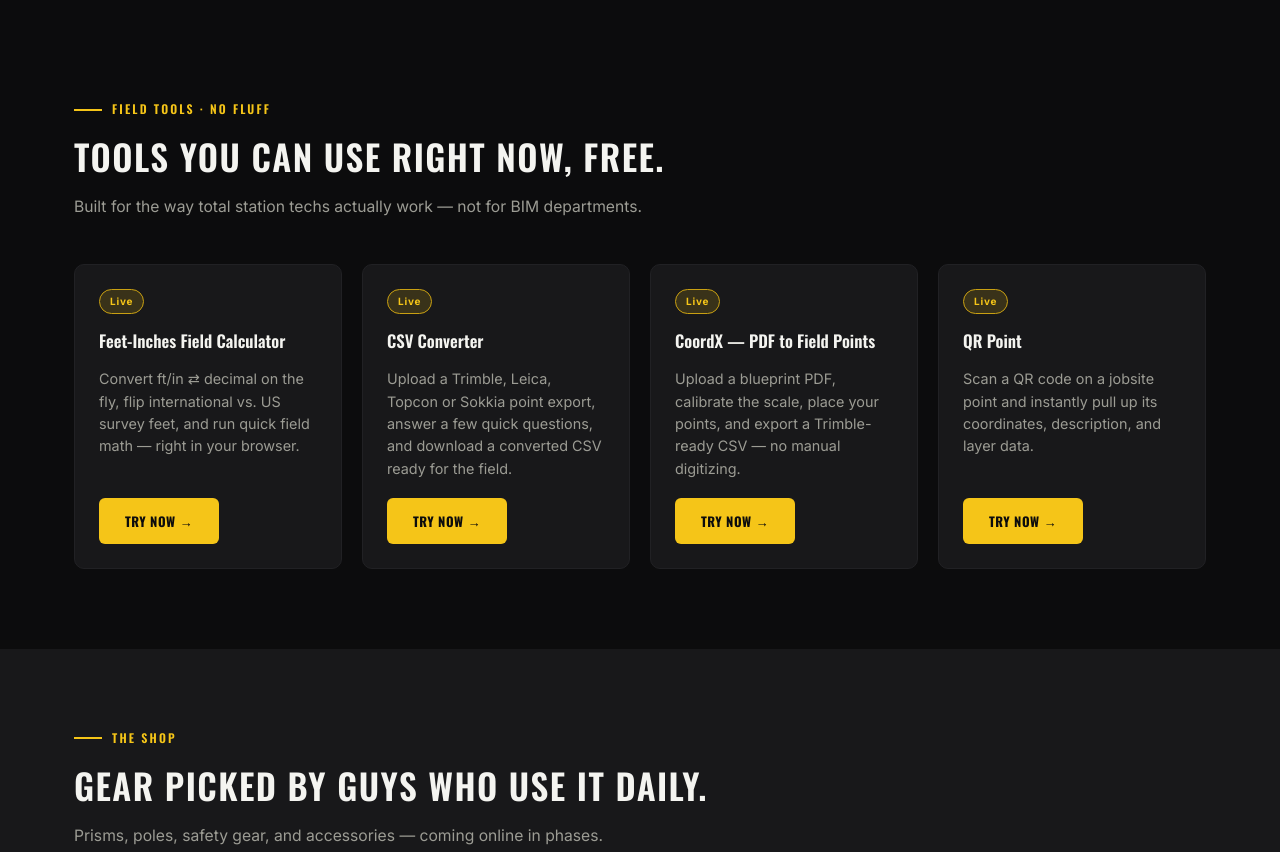
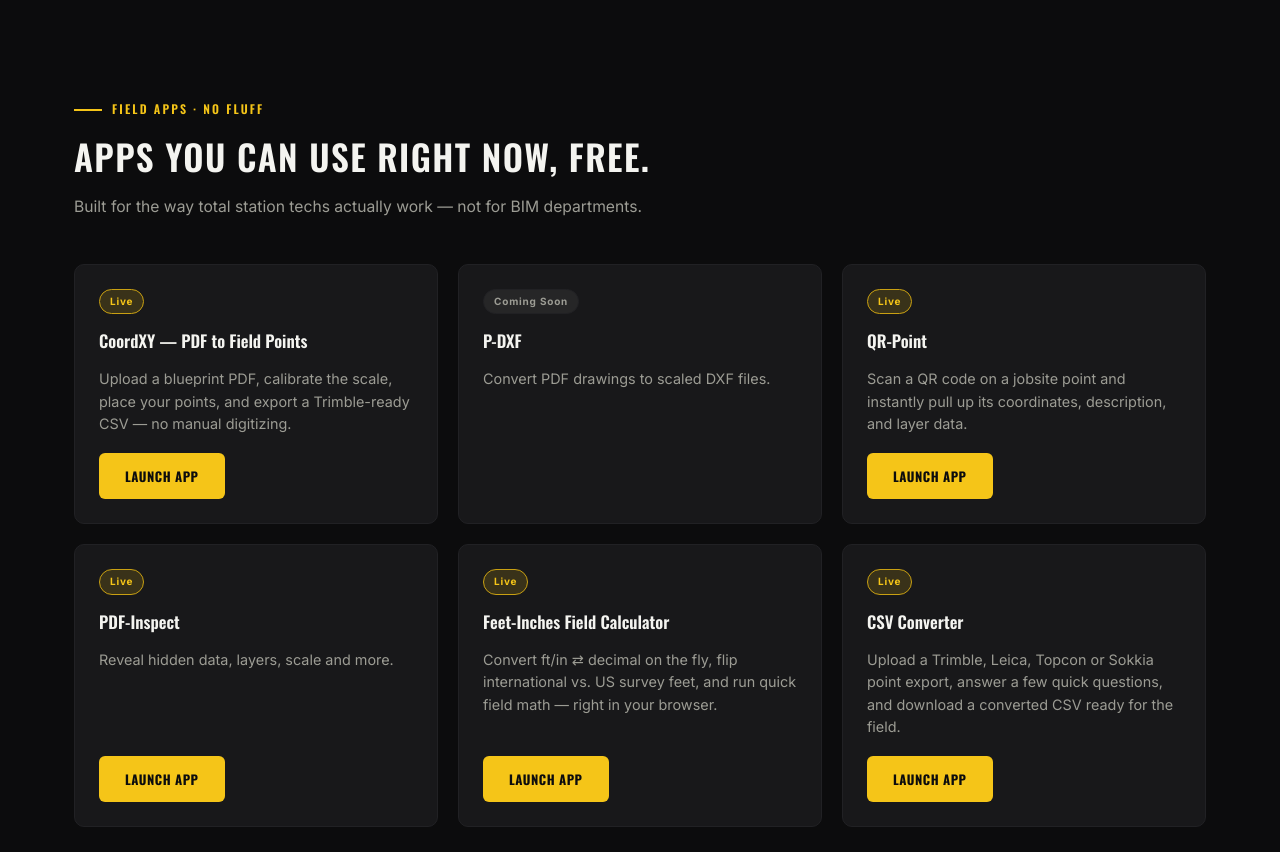
Before and after one commit to robbiefromramona-press/totalstationtech, a plain HTML site: page Website/index.html in a window 1280 px wide. Shown: the part 840-1692 px from the top of the page. Drawn offline with nearby package versions, Linux system fonts and the light colour scheme; grey boxes are pictures that could not be loaded.

Commit message:
Phase 3: Tools section becomes Apps (6 cards incl. P-DXF coming soon)
- CoordX renamed to CoordXY (URL unchanged)
- New cards: PDF-Inspect, P-DXF (coming soon); Calculator/CSV kept
- Button copy 'Try Now' -> 'Launch App'; grid 4 -> 3 columns

Co-Authored-By: Claude Opus 5 <noreply@anthropic.com>

```diff
--- a/Website/index.html
+++ b/Website/index.html
@@ -423,38 +423,53 @@
   <section id="apps">
     <div class="wrap">
       <div class="section-head">
-        <div class="eyebrow">Field Tools · No Fluff</div>
-        <h2>Tools you can use right now, free.</h2>
+        <div class="eyebrow">Field Apps · No Fluff</div>
+        <h2>Apps you can use right now, free.</h2>
         <p>Built for the way total station techs actually work — not for BIM departments.</p>
       </div>
-      <div class="grid grid-4">
+      <!-- 6 cards: 3 across on desktop, 2 on tablet, 1 on phone -->
+      <div class="grid grid-3">
+
+        <div class="card">
+          <span class="tag tag-live">Live</span>
+          <h3>CoordXY — PDF to Field Points</h3>
+          <p>Upload a blueprint PDF, calibrate the scale, place your points, and export a Trimble-ready CSV — no manual digitizing.</p>
+          <a href="https://coordx-press.netlify.app/" target="_blank" rel="noopener" class="btn btn-primary">Launch App</a>
+        </div>
+
+        <!-- P-DXF isn't built yet: no button, same as the Shop's Coming Soon cards -->
+        <div class="card">
+          <span class="tag tag-soon">Coming Soon</span>
+          <h3>P-DXF</h3>
+          <p>Convert PDF drawings to scaled DXF files.</p>
+        </div>
+
+        <div class="card">
+          <span class="tag tag-live">Live</span>
+          <h3>QR-Point</h3>
+          <p>Scan a QR code on a jobsite point and instantly pull up its coordinates, description, and layer data.</p>
+          <a href="https://qr-point.netlify.app/" target="_blank" rel="noopener" class="btn btn-primary">Launch App</a>
+        </div>
+
+        <div class="card">
+          <span class="tag tag-live">Live</span>
+          <h3>PDF-Inspect</h3>
+          <p>Reveal hidden data, layers, scale and more.</p>
+          <a href="https://pdf-inspect.netlify.app/" target="_blank" rel="noopener" class="btn btn-primary">Launch App</a>
+        </div>
 
         <div class="card">
           <span class="tag tag-live">Live</span>
           <h3>Feet-Inches Field Calculator</h3>
           <p>Convert ft/in ⇄ decimal on the fly, flip international vs. US survey feet, and run quick field math — right in your browser.</p>
-          <a href="https://tst-calc.netlify.app" target="_blank" rel="noopener" class="btn btn-primary">Try Now →</a>
+          <a href="https://tst-calc.netlify.app" target="_blank" rel="noopener" class="btn btn-primary">Launch App</a>
         </div>
 
         <div class="card">
           <span class="tag tag-live">Live</span>
           <h3>CSV Converter</h3>
           <p>Upload a Trimble, Leica, Topcon or Sokkia point export, answer a few quick questions, and download a converted CSV ready for the field.</p>
-          <a href="https://press-csv-converter.netlify.app" target="_blank" rel="noopener" class="btn btn-primary">Try Now →</a>
-        </div>
-
-        <div class="card">
-          <span class="tag tag-live">Live</span>
-          <h3>CoordX — PDF to Field Points</h3>
-          <p>Upload a blueprint PDF, calibrate the scale, place your points, and export a Trimble-ready CSV — no manual digitizing.</p>
-          <a href="https://coordx-press.netlify.app/" target="_blank" rel="noopener" class="btn btn-primary">Try Now →</a>
-        </div>
-
-        <div class="card">
-          <span class="tag tag-live">Live</span>
-          <h3>QR Point</h3>
-          <p>Scan a QR code on a jobsite point and instantly pull up its coordinates, description, and layer data.</p>
-          <a href="https://qr-point.netlify.app/" target="_blank" rel="noopener" class="btn btn-primary">Try Now →</a>
+          <a href="https://press-csv-converter.netlify.app" target="_blank" rel="noopener" class="btn btn-primary">Launch App</a>
         </div>
 
       </div>
```
